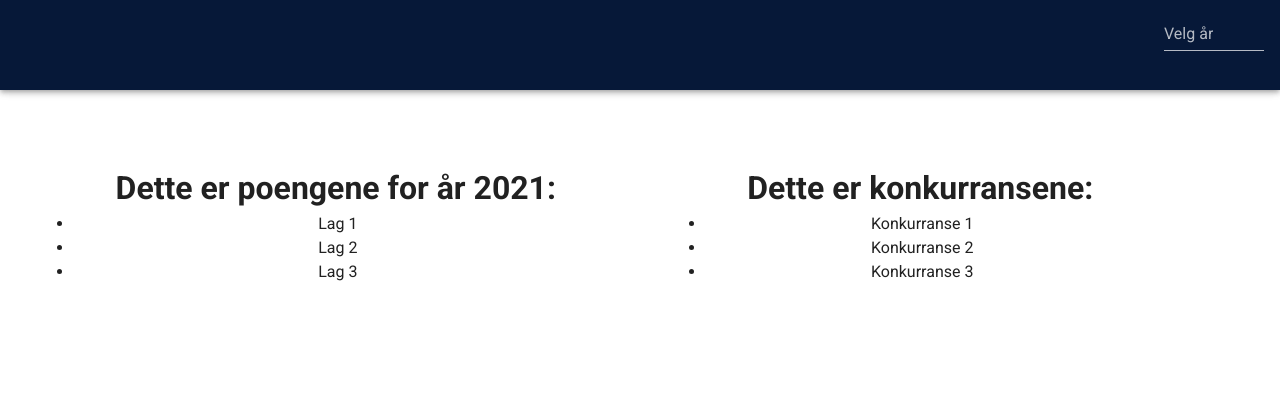
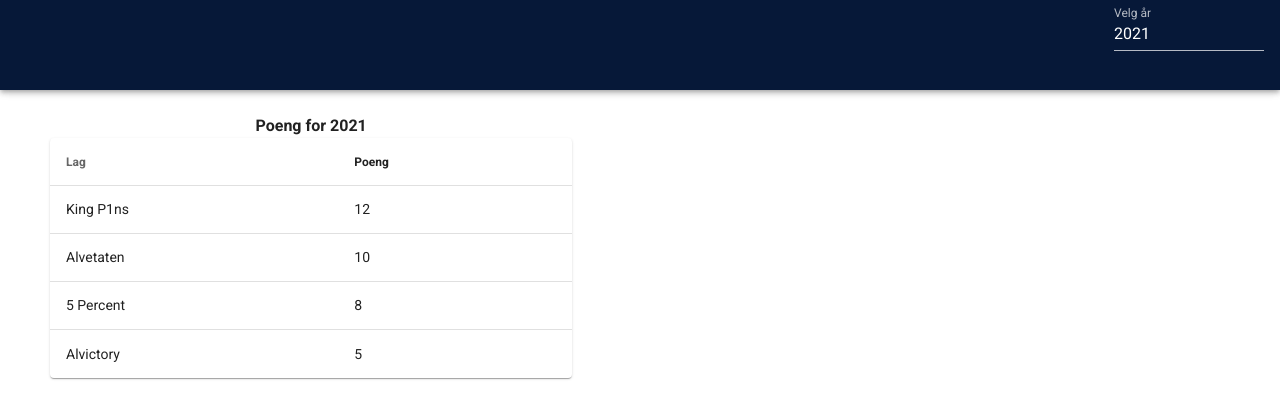
Before and after one commit to Alv-no/paralvlympics, a Vue app: page /#/ in a window 1280 px wide. Shown: the top 418 px of the page. Built offline with nearby package versions, Linux system fonts and the light colour scheme.

Commit message:
Added table with scores

```diff
--- a/src/App.vue
+++ b/src/App.vue
@@ -1,5 +1,5 @@
 <template>
-  <v-app class="grid">
+  <v-app>
     <v-app-bar app color="#061838" dark style="height: 90px">
       <div class="d-flex align-center margin">
         <v-img
@@ -7,7 +7,6 @@
           class="shrink mr-2"
           contain
           src="./assets/paralvlympics-logo.png"
-          transition="scale-transition"
           width="110"
         />
       </div>
@@ -15,7 +14,7 @@
       <v-spacer></v-spacer>
       <div class="margin">
         <v-select
-          :items="items"
+          :items="getYears"
           v-model="selectedYear"
           label="Velg år"
           v-on:change="updateYear"
@@ -37,10 +36,23 @@ export default Vue.extend({
   name: "App",
 
   data: () => ({
-    items: ["2021", "2020"],
-    count: 0,
     selectedYear: moment().year(),
   }),
+
+  computed: {
+    getYears(): number[] {
+      const currentYear = moment().year();
+      const startYear = 2020;
+      const difference = currentYear - startYear;
+      const years = [startYear];
+
+      for (let index = 1; index <= difference; index++) {
+        years.push(startYear + index);
+      }
+
+      return years;
+    },
+  },
 
   methods: {
     updateYear() {
@@ -53,6 +65,6 @@ export default Vue.extend({
 <style scoped>
 .margin {
   margin-top: 25px;
-  width: 100px;
+  width: 150px;
 }
 </style>
--- a/src/components/Scoreboard.vue
+++ b/src/components/Scoreboard.vue
@@ -1,11 +1,20 @@
 <template>
-  <div class="myclass">
-    <h1 class="customheader">Dette er poengene for år {{ year }}:</h1>
-    <ul>
-      <li>Lag 1</li>
-      <li>Lag 2</li>
-      <li>Lag 3</li>
-    </ul>
+  <div>
+    <v-data-table
+      :headers="headers"
+      :items="teams"
+      class="elevation-1"
+      hide-default-footer
+      :sort-by.sync="sortBy"
+      :sort-desc.sync="sortDesc"
+      :single-expand="singleExpand"
+      :expanded.sync="expanded"
+      show-expand
+    >
+      <template v-slot:expanded-item="{ headers, item }">
+        <td :colspan="headers.length">More info about {{ item.name }}</td>
+      </template>
+    </v-data-table>
   </div>
 </template>
 
@@ -13,6 +22,30 @@
 import Vue from "vue";
 
 export default Vue.extend({
+  data: () => {
+    return {
+      headers: [
+        {
+          text: "Lag",
+          align: "start",
+          sortable: false,
+          value: "name",
+        },
+        { text: "Poeng", value: "points" },
+        { text: "", value: "data-table-expand" },
+      ],
+      teams: [
+        { name: "King P1ns", points: 12 },
+        { name: "Alvetaten", points: 10 },
+        { name: "Alvictory", points: 5 },
+        { name: "5 Percent", points: 8 },
+      ],
+      sortBy: "points",
+      sortDesc: true,
+      expanded: [],
+      singleExpand: true,
+    };
+  },
   computed: {
     year(): number {
       return this.$store.state.selectedYear;
@@ -21,11 +54,4 @@ export default Vue.extend({
 });
 </script>
 
-<style scoped>
-.myclass {
-  margin-top: 50px;
-}
-.customheader {
-  margin-left: 20px;
-}
-</style>
+<style scoped></style>
--- a/src/views/Home.vue
+++ b/src/views/Home.vue
@@ -1,10 +1,8 @@
 <template>
   <div class="grid-container">
     <div class="grid-item">
-      <Scoreboard class="grid-item" />
-    </div>
-    <div class="grid-item">
-      <Contests class="grid-item" />
+      <b>Poeng for {{ year }}</b>
+      <Scoreboard />
     </div>
   </div>
 </template>
@@ -12,14 +10,18 @@
 <script lang="ts">
 import Vue from "vue";
 import Scoreboard from "../components/Scoreboard.vue";
-import Contests from "../components/Contests.vue";
 
 export default Vue.extend({
   name: "Home",
 
+  computed: {
+    year(): number {
+      return this.$store.state.selectedYear;
+    },
+  },
+
   components: {
     Scoreboard,
-    Contests,
   },
 });
 </script>
@@ -32,7 +34,7 @@ export default Vue.extend({
 }
 .grid-item {
   background-color: rgba(255, 255, 255, 0.8);
-  padding: 20px;
+  padding: 40px;
   font-size: 16px;
   text-align: center;
 }
```
Also changed, not shown: src/components/HelloWorld.vue (deleted, +0 -135 lines).
